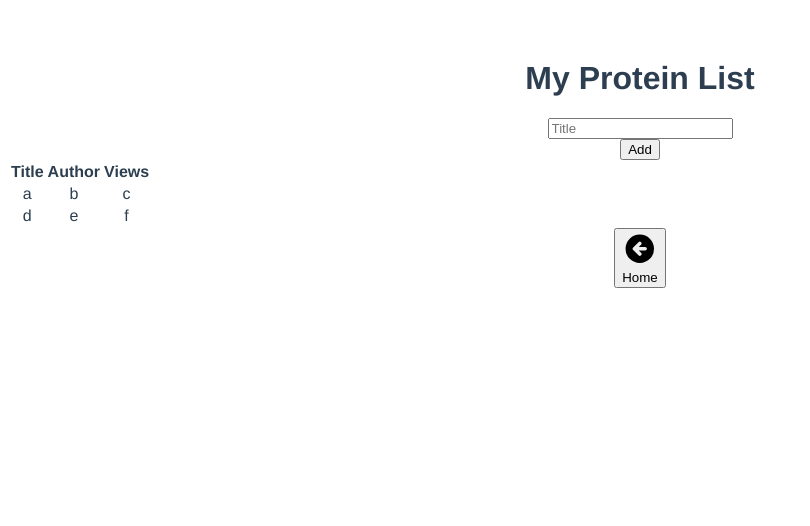
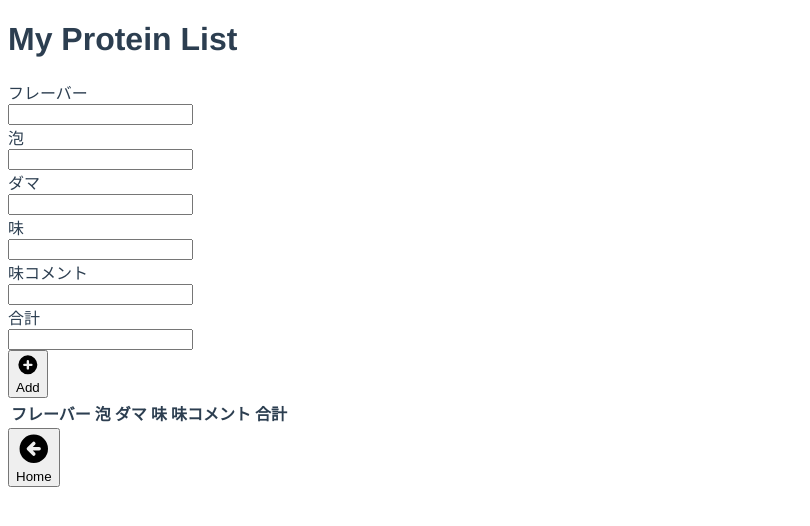
Before and after one commit to avimigo/MyLists, a Vue app in the folder my-lists/: page /myprotein in a window 1280 px wide. Shown: the top 526 px of the page, without its empty margins (0-810 px from the left). Built offline with nearby package versions, Linux system fonts and the light colour scheme; the HTML template or start-up script is replaced by a standard one.

Commit message:
feat: データ保存機能追加

```diff
--- a/my-lists/public/index.html
+++ b/my-lists/public/index.html
@@ -1,15 +1,19 @@
 <!DOCTYPE html>
 <html lang="">
   <head>
-    <meta charset="utf-8">
-    <meta http-equiv="X-UA-Compatible" content="IE=edge">
-    <meta name="viewport" content="width=device-width,initial-scale=1.0">
-    <link rel="icon" href="<%= BASE_URL %>favicon.ico">
+    <meta charset="utf-8" />
+    <meta http-equiv="X-UA-Compatible" content="IE=edge" />
+    <meta name="viewport" content="width=device-width,initial-scale=1.0" />
+    <link rel="icon" href="<%= BASE_URL %>favicon.ico" />
     <title><%= htmlWebpackPlugin.options.title %></title>
   </head>
   <body>
     <noscript>
-      <strong>We're sorry but <%= htmlWebpackPlugin.options.title %> doesn't work properly without JavaScript enabled. Please enable it to continue.</strong>
+      <strong
+        >We're sorry but <%= htmlWebpackPlugin.options.title %> doesn't work
+        properly without JavaScript enabled. Please enable it to
+        continue.</strong
+      >
     </noscript>
     <div id="app"></div>
     <!-- built files will be auto injected -->
--- a/my-lists/src/App.vue
+++ b/my-lists/src/App.vue
@@ -13,8 +13,6 @@ export default {
   font-family: Avenir, Helvetica, Arial, sans-serif;
   -webkit-font-smoothing: antialiased;
   -moz-osx-font-smoothing: grayscale;
-  text-align: center;
   color: #2c3e50;
-  margin-top: 60px;
 }
 </style>
--- a/my-lists/src/components/HelloWorld.vue
+++ /dev/null
@@ -1,58 +0,0 @@
-<template>
-  <div class="hello">
-    <h1>{{ msg }}</h1>
-    <p>
-      For a guide and recipes on how to configure / customize this project,<br>
-      check out the
-      <a href="https://cli.vuejs.org" target="_blank" rel="noopener">vue-cli documentation</a>.
-    </p>
-    <h3>Installed CLI Plugins</h3>
-    <ul>
-      <li><a href="https://github.com/vuejs/vue-cli/tree/dev/packages/%40vue/cli-plugin-babel" target="_blank" rel="noopener">babel</a></li>
-      <li><a href="https://github.com/vuejs/vue-cli/tree/dev/packages/%40vue/cli-plugin-eslint" target="_blank" rel="noopener">eslint</a></li>
-    </ul>
-    <h3>Essential Links</h3>
-    <ul>
-      <li><a href="https://vuejs.org" target="_blank" rel="noopener">Core Docs</a></li>
-      <li><a href="https://forum.vuejs.org" target="_blank" rel="noopener">Forum</a></li>
-      <li><a href="https://chat.vuejs.org" target="_blank" rel="noopener">Community Chat</a></li>
-      <li><a href="https://twitter.com/vuejs" target="_blank" rel="noopener">Twitter</a></li>
-      <li><a href="https://news.vuejs.org" target="_blank" rel="noopener">News</a></li>
-    </ul>
-    <h3>Ecosystem</h3>
-    <ul>
-      <li><a href="https://router.vuejs.org" target="_blank" rel="noopener">vue-router</a></li>
-      <li><a href="https://vuex.vuejs.org" target="_blank" rel="noopener">vuex</a></li>
-      <li><a href="https://github.com/vuejs/vue-devtools#vue-devtools" target="_blank" rel="noopener">vue-devtools</a></li>
-      <li><a href="https://vue-loader.vuejs.org" target="_blank" rel="noopener">vue-loader</a></li>
-      <li><a href="https://github.com/vuejs/awesome-vue" target="_blank" rel="noopener">awesome-vue</a></li>
-    </ul>
-  </div>
-</template>
-
-<script>
-export default {
-  name: 'HelloWorld',
-  props: {
-    msg: String
-  }
-}
-</script>
-
-<!-- Add "scoped" attribute to limit CSS to this component only -->
-<style scoped>
-h3 {
-  margin: 40px 0 0;
-}
-ul {
-  list-style-type: none;
-  padding: 0;
-}
-li {
-  display: inline-block;
-  margin: 0 10px;
-}
-a {
-  color: #42b983;
-}
-</style>
--- a/my-lists/src/components/MyProteinListView.vue
+++ b/my-lists/src/components/MyProteinListView.vue
@@ -1,14 +1,16 @@
 <template>
-  <div>
-    <h1 class="text-xl font-semibold">My Protein List</h1>
+  <div class="p-6">
+    <h1 class="text-xl font-semibold mb-4">My Protein List</h1>
     <MyProteinTable></MyProteinTable>
-    <router-link to="/"
-      ><button
-        class="bg-blue-500 hover:bg-blue-700 text-white font-bold py-2 px-4 rounded"
+    <div>
+      <router-link to="/"
+        ><button
+          class="bg-blue-500 hover:bg-blue-700 text-white font-bold py-2 px-4 rounded"
+        >
+          <ArrowCircleLeftIcon class="h-6 w-6 mr-1 inline" />Home
+        </button></router-link
       >
-        <ArrowCircleLeftIcon className="h-6 w-6" />Home
-      </button></router-link
-    >
+    </div>
   </div>
 </template>
 
--- a/my-lists/src/components/MyProteinTable.vue
+++ b/my-lists/src/components/MyProteinTable.vue
@@ -1,63 +1,190 @@
 <template>
   <div class="mb-4">
+    <div>
+      <label>フレーバー</label>
+      <div>
         <input
           type="text"
-      class="shadow appearance-none border rounded w-full py-2 px-3 text-gray-700 leading-tight focus:outline-none focus:shadow-outline"
-      id="title"
-      placeholder="Title"
+          class="shadow appearance-none border rounded w-64 py-2 px-3 text-gray-700 leading-tight focus:outline-none focus:shadow-outline"
+          v-model="flavor"
         />
       </div>
-  <div class="flex items-center justify-between mb-4">
+    </div>
+    <div>
+      <label>泡</label>
+      <div>
+        <input
+          type="text"
+          class="shadow appearance-none border rounded w-64 py-2 px-3 text-gray-700 leading-tight focus:outline-none focus:shadow-outline"
+          v-model="bubble"
+        />
+      </div>
+    </div>
+    <div>
+      <label>ダマ</label>
+      <div>
+        <input
+          type="text"
+          class="shadow appearance-none border rounded w-64 py-2 px-3 text-gray-700 leading-tight focus:outline-none focus:shadow-outline"
+          v-model="lump"
+        />
+      </div>
+    </div>
+    <div>
+      <label>味</label>
+      <div>
+        <input
+          type="text"
+          class="shadow appearance-none border rounded w-64 py-2 px-3 text-gray-700 leading-tight focus:outline-none focus:shadow-outline"
+          v-model="taste"
+        />
+      </div>
+    </div>
+    <div>
+      <label>味コメント</label>
+      <div>
+        <input
+          type="text"
+          class="shadow appearance-none border rounded w-64 py-2 px-3 text-gray-700 leading-tight focus:outline-none focus:shadow-outline"
+          v-model="tasteComment"
+        />
+      </div>
+    </div>
+    <div>
+      <label>合計</label>
+      <div>
+        <input
+          type="text"
+          class="shadow appearance-none border rounded w-64 py-2 px-3 text-gray-700 leading-tight focus:outline-none focus:shadow-outline"
+          v-model="total"
+        />
+      </div>
+    </div>
+  </div>
+  <div class="mb-4">
     <button
       class="bg-blue-500 hover:bg-blue-700 text-white font-bold py-2 px-4 rounded focus:outline-none focus:shadow-outline"
       type="button"
-      v-on:click="greet"
+      @click="addProtein()"
     >
-      Add
+      <PlusCircleIcon class="h-6 w-6 mr-1 inline" />Add
     </button>
   </div>
-  <table>
+  <div class="flex justify-center mb-4">
+    <table class="w-full text-left">
       <thead>
         <tr class="bg-gray-100">
-        <th class="border">Title</th>
-        <th class="border">Author</th>
-        <th class="border">Views</th>
+          <th
+            class="border-b-4 px-4 py-2"
+            v-for="title in titles"
+            :key="title.logical"
+          >
+            {{ title.physical }}
+          </th>
+          <th class="border-b-4 px-4 py-2"></th>
+          <th class="border-b-4 px-4 py-2"></th>
         </tr>
       </thead>
       <tbody>
-      <tr v-for="record in data" :key="record.id">
-        <td class="border">{{ record.title }}</td>
-        <td class="border">{{ record.author }}</td>
-        <td class="border">{{ record.views }}</td>
+        <tr v-for="protein in proteins" :key="protein.id">
+          <td class="border-b px-4 py-2">{{ protein.flavor }}</td>
+          <td class="border-b px-4 py-2">{{ protein.bubble }}</td>
+          <td class="border-b px-4 py-2">{{ protein.lump }}</td>
+          <td class="border-b px-4 py-2">{{ protein.taste }}</td>
+          <td class="border-b px-4 py-2">{{ protein.tasteComment }}</td>
+          <td class="border-b px-4 py-2">{{ protein.total }}</td>
+          <td class="border-b px-4 py-2">
+            <PencilAltIcon class="h-6 w-6 inline" />
+          </td>
+          <td class="border-b px-4 py-2">
+            <button @click="removeProtein(protein)">
+              <BackspaceIcon class="h-6 w-6 inline" />
+            </button>
+          </td>
         </tr>
       </tbody>
     </table>
+  </div>
 </template>
 
 <script>
+import {
+  PlusCircleIcon,
+  PencilAltIcon,
+  BackspaceIcon,
+} from "@heroicons/vue/solid";
+
 export default {
+  components: {
+    PlusCircleIcon,
+    PencilAltIcon,
+    BackspaceIcon,
+  },
   data() {
     return {
-      data: [
+      open: false,
+      flavor: "",
+      bubble: "",
+      lump: "",
+      taste: "",
+      tasteComment: "",
+      total: "",
+      titles: [
         {
-          id: 1,
-          title: "a",
-          author: "b",
-          views: "c",
+          logical: "flavor",
+          physical: "フレーバー",
         },
         {
-          id: 2,
-          title: "d",
-          author: "e",
-          views: "f",
+          logical: "bubble",
+          physical: "泡",
+        },
+        {
+          logical: "lump",
+          physical: "ダマ",
+        },
+        {
+          logical: "taste",
+          physical: "味",
+        },
+        {
+          logical: "tasteComment",
+          physical: "味コメント",
+        },
+        {
+          logical: "total",
+          physical: "合計",
         },
       ],
+      proteins: [],
     };
   },
   methods: {
-    greet() {
-      alert("Hello!");
+    addProtein() {
+      this.proteins.push({
+        flavor: this.flavor,
+        bubble: this.bubble,
+        lump: this.lump,
+        taste: this.taste,
+        tasteComment: this.tasteComment,
+        total: this.total,
+      });
+      localStorage.setItem("proteins", JSON.stringify(this.proteins));
+    },
+    removeProtein(protein) {
+      this.proteins.splice(this.proteins.indexOf(protein), 1);
+    },
+  },
+  mounted() {
+    this.proteins = JSON.parse(localStorage.getItem("proteins")) || [];
+  },
+  watch: {
+    proteins: {
+      handler: function () {
+        localStorage.setItem("proteins", JSON.stringify(this.proteins));
+      },
+      deep: true,
     },
   },
 };
 </script>
+<style scoped></style>
--- a/my-lists/tailwind.config.js
+++ b/my-lists/tailwind.config.js
@@ -1,7 +1,7 @@
 module.exports = {
-  content: ['./public/**/*.html', './src/**/*.{vue,js,ts,jsx,tsx}'],
+  content: ["./public/**/*.html", "./src/**/*.{vue,js,ts,jsx,tsx}"],
   theme: {
     extend: {},
   },
   plugins: [],
-}
+};
```
Lines whose indentation alone changed are shown as unchanged.
